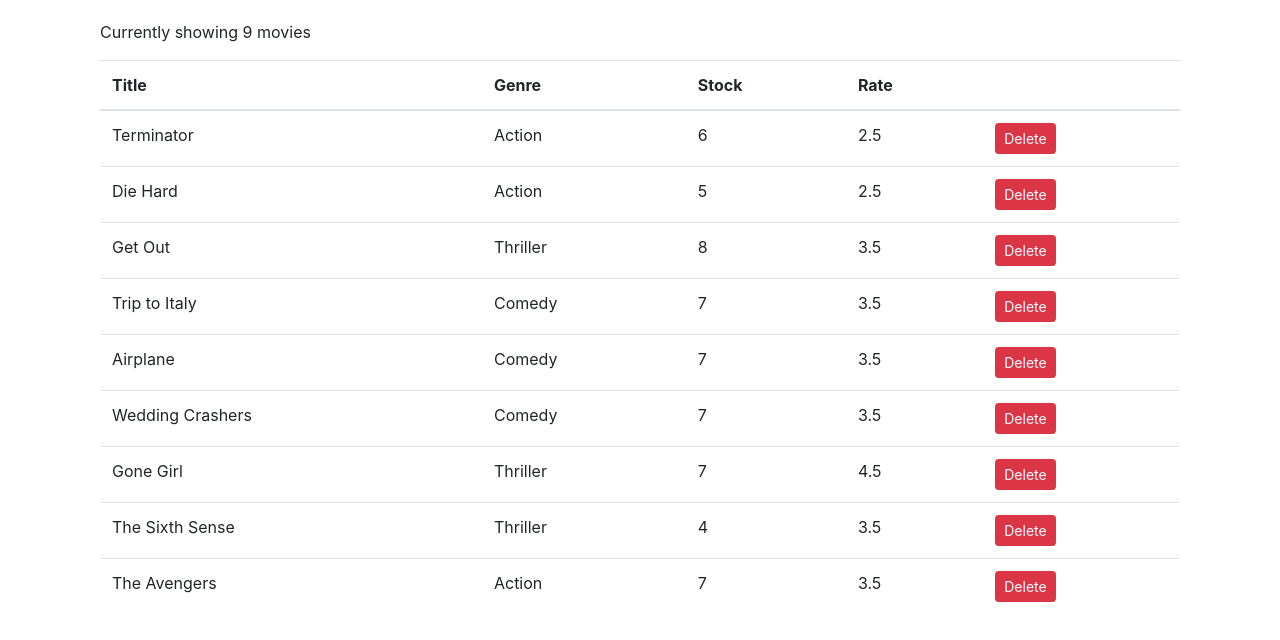
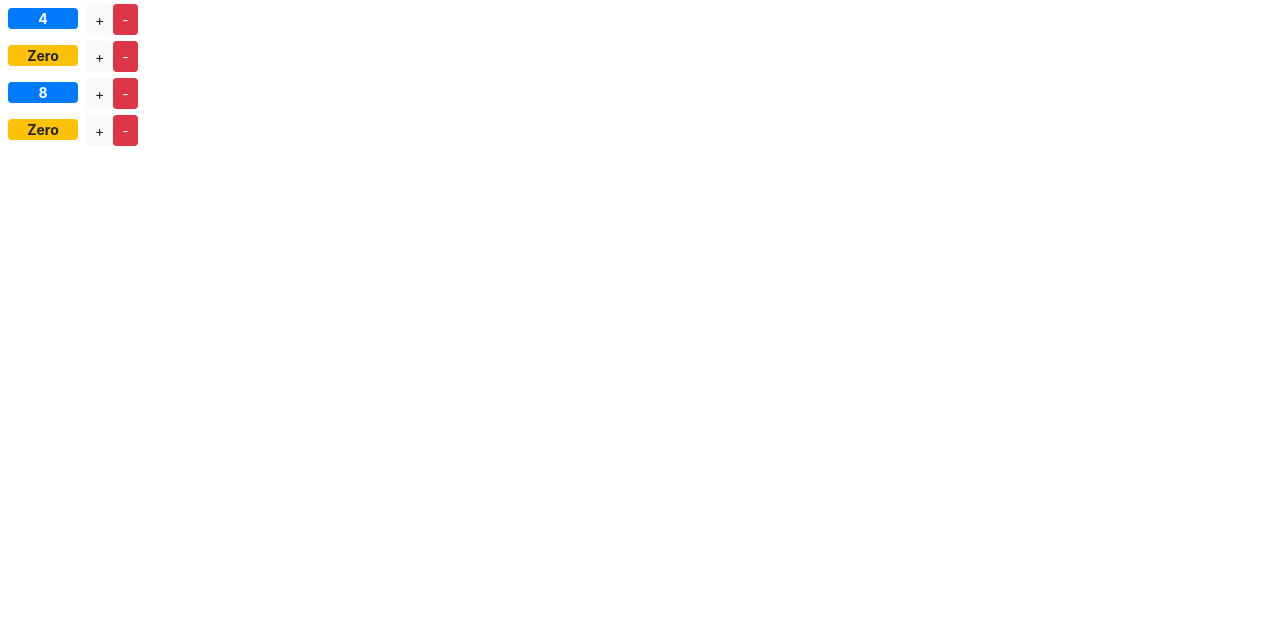
Before and after one commit to iFaiq19/Vidly-React-App, a React (Create React App) app: page / in a window 1280 px wide. Shown: the top 640 px of the page. Built offline with nearby package versions, Linux system fonts and the light colour scheme.

Commit message:
Back to counters

```diff
--- a/src/App.js
+++ b/src/App.js
@@ -1,11 +1,10 @@
 import "./App.css";
-import Movies from "./components/movies";
 function App() {
-  return (
-    <main className="container">
-      <Movies />
-    </main>
-  );
+    return(
+      <React.StrictMode>
+
+      </React.StrictMode>
+    )
 }
 
 export default App;
--- /dev/null
+++ b/src/components/counter.jsx
@@ -0,0 +1,58 @@
+import React, { Component } from "react";
+class Counter extends Component {
+  state = {
+    value: this.props.value,
+    // tags: ['tag1', 'tag2', 'tag3']
+  };
+
+  styles = {
+    fontSize: 14,
+    fontWeight: "bold",
+    width: 70,
+  };
+
+  render() {
+    return (
+      <div>
+        <span style={this.styles} className={this.getBadge()}>
+          {this.checkCount()}
+        </span>
+        <span>
+          <button
+            className="btn btn-light btn-sm "
+            onClick={this.incrementCount}
+          >
+            +
+          </button>
+          <button
+            className="btn btn-danger btn-sm "
+            onClick={this.decrementCount}
+          >
+            -
+          </button>
+        </span>
+      </div>
+    );
+  }
+
+  incrementCount = () => {
+    this.setState({ value: this.state.value + 1 });
+  };
+
+  decrementCount = () => {
+    this.setState({ value: this.state.value - 1 });
+  };
+
+  getBadge() {
+    let classes = "badge m-2 badge-";
+    classes += this.state.value === 0 ? "warning" : "primary";
+    return classes;
+  }
+
+  checkCount() {
+    const { value } = this.state;
+    return value === 0 ? "Zero" : value;
+  }
+}
+
+export default Counter;
--- /dev/null
+++ b/src/components/counters.jsx
@@ -0,0 +1,24 @@
+import React, { Component } from "react";
+import Counter from "./counter";
+
+class Counters extends Component {
+  state = {
+    counters: [
+      { id: 1, value: 4 },
+      { id: 2, value: 0 },
+      { id: 3, value: 8 },
+      { id: 4, value: 0 },
+    ],
+  };
+  render() {
+    return (
+      <div>
+        {this.state.counters.map((counter) => (
+          <Counter key={counter.id} value={counter.value}></Counter>
+        ))}
+      </div>
+    );
+  }
+}
+
+export default Counters;
--- a/src/index.css
+++ b/src/index.css
@@ -5,7 +5,7 @@
     sans-serif;
   -webkit-font-smoothing: antialiased;
   -moz-osx-font-smoothing: grayscale;
-  padding: 20px 0 0 0;
+  /* padding: 20px 0 0 0; */
 }
 
 code {
--- a/src/index.js
+++ b/src/index.js
@@ -1,15 +1,15 @@
 import React from 'react';
 import ReactDOM from 'react-dom';
 import './index.css';
-import App from './App';
+// import App from './App';
 import reportWebVitals from './reportWebVitals';
 import 'bootstrap/dist/css/bootstrap.css';
 import 'font-awesome/css/font-awesome.css';
-import './components/movies';
+import Counters from './components/counters'
 
 ReactDOM.render(
   <React.StrictMode>
-    <App />
+    <Counters />
   </React.StrictMode>,
   document.getElementById('root')
 );
```
